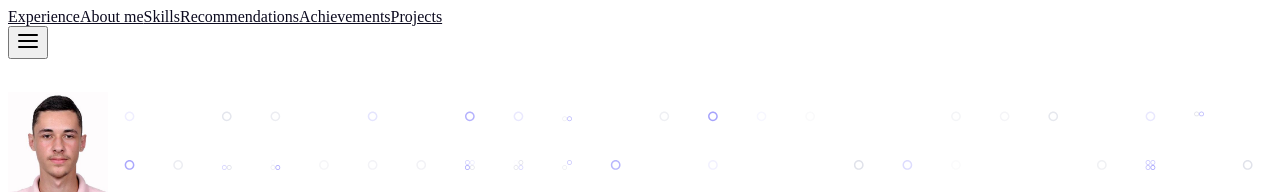
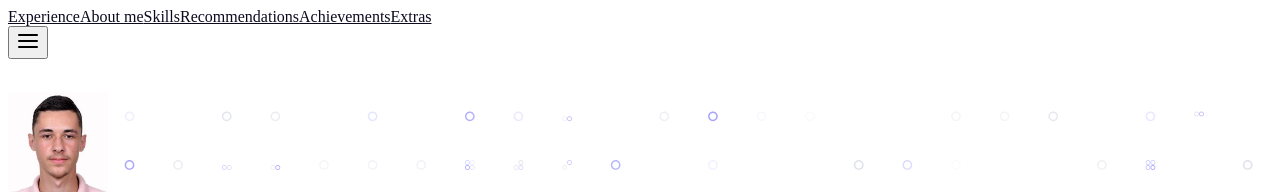
Before and after one commit to RuanScherer/my-site, a Next.js app: page / in a window 1280 px wide. Shown: the top 194 px of the page. Built offline with nearby package versions, Linux system fonts and the light colour scheme.

Commit message:
feat: add extras section

```diff
--- a/components/AchievementsSection.js
+++ b/components/AchievementsSection.js
@@ -29,7 +29,7 @@ export const AchievementsSection = () => {
           Click to turn the cards
         </h3>
 
-        <ul className="grid grid-cols-1 md:grid-cols-2 lg:grid-cols-3 gap-6 font-medium list-none w-full">
+        <ul className="grid grid-cols-1 md:grid-cols-2 lg:grid-cols-3 gap-6 font-medium list-none w-full mb-8">
           { awardsAndRecongition.map(item => (
             <AchievementCard
               title={item.title}
@@ -41,7 +41,7 @@ export const AchievementsSection = () => {
         </ul>
 
         <button
-          className="md:hidden text-gray-200 text-base md:text-lg xl:text-xl font-medium shadow-lg rounded-full px-4 py-1 transform transition hover:translate-y-1 hover:shadow-md hover:bg-gray-50"
+          className="md:hidden text-gray-200 text-base md:text-lg xl:text-xl font-medium shadow-lg rounded-full px-4 py-1 transform transition hover:translate-y-1 hover:shadow-md"
           style={{ backgroundColor: "var(--dark-blue-900)" }}
           onClick={handleToggleSeeMore}
         >
--- /dev/null
+++ b/components/ExtrasSection.js
@@ -0,0 +1,46 @@
+import { motion } from "framer-motion"
+import { CustomContainer } from "../components/CustomContainer"
+import { opacityAnimation } from '../constants'
+
+export const ExtrasSection = () => {
+  return (
+    <motion.section id="extras" {...opacityAnimation}>
+      <CustomContainer className="pt-32 grid grid-cols-1 md:grid-cols-6 gap-8 md:gap-10">
+        <div className="col-span-3 xl:col-span-4 m-auto">
+          <h2 className="mb-6 text-2xl md:text-3xl xl:text-4xl font-extrabold">
+            Some extras...
+          </h2>
+
+          <p className="md:text-lg xl:text-xl leading-relaxed font-medium text-justify">
+            I like too much to share knowledge I have and one of the ways I found to do that is writing posts in a blog like Medium.
+            Check my profile in Medium and read my posts! Maybe you find something that interests you.
+          </p>
+        </div>
+
+        <div className="flex flex-col items-center justify-center col-span-3 xl:col-span-2 rounded-2xl p-5 m-auto border shadow-xl text-center transform hover:shadow-lg hover:translate-y-1 transition transition-250">
+          <div
+            className="w-20 md:w-24 xl:w-28 h-20 md:h-24 xl:h-28 mb-6 bg-cover bg-center rounded-full"
+            style={{ backgroundImage: "url(/images/medium-photo.jpeg)" }}
+          />
+
+          <h3 className="mb-2 text-lg md:text-xl xl:text-2xl font-bold">
+            Ruan Scherer
+          </h3>
+
+          <p className="mb-4 text-base md:text-lg xl:text-xl font-medium">
+            Full Stack Developer. Passionate about technology. Let's talk?
+          </p>
+
+          <a
+            href="https://medium.com/@ruan.vscherer"
+            target="_blank"
+            className="text-gray-200 text-sm md:text-base xl:text-lg font-medium shadow-lg rounded-full px-4 py-1 duration-200 hover:opacity-90"
+            style={{ backgroundColor: "var(--dark-blue-900)" }}
+          >
+            Go to Ruan's Medium
+          </a>
+        </div>
+      </CustomContainer>
+    </motion.section>
+  )
+}
--- a/components/WorkTogether.js
+++ b/components/WorkTogether.js
@@ -8,7 +8,7 @@ const WorkTogether = () => {
     <motion.section className="pt-24" {...opacityAnimation}>
       <CustomContainer>
         <div
-          className="mx-auto space-y-4 rounded-xl shadow-xl p-5 md:p-6 xl:p-8 transform hover:-translate-y-1 transition transition-250"
+          className="mx-auto space-y-4 rounded-xl shadow-xl p-5 md:p-6 xl:p-8 transform hover:translate-y-1 transition duration-200"
           style={{
             backgroundColor: "var(--blue-900)",
             width: "fit-content"
--- a/data/index.js
+++ b/data/index.js
@@ -20,8 +20,8 @@ export const menuLinks = [
     name: "Achievements"
   },
   {
-    href: "projects",
-    name: "Projects"
+    href: "extras",
+    name: "Extras"
   }
 ]
 
@@ -90,133 +90,133 @@ export const skills = [
   }
 ]
 
-export const jobs = [
-  {
-    image: "philips.svg",
-    name: "Philips",
-    role: "Programador Full Stack",
-    content: "Iniciei em março de 2020 como estagiário e fui efetivado em outubro do mesmo ano. Esse é meu emprego atual, eu ajudo as pessoas desenvolvendo um sistema para a área da saúde usando Javascript, Java, Delphi e PL/SQL."
-  },
-  {
-    image: "autoaprova.svg",
-    name: "AutoAprova",
-    role: "Programador Web Full Stack",
-    content: "Trabalhei no AutoAprova temporariamente (3 meses) como freelancer desenvolvendo uma plataforma web para financiamento de veículos usando tecnologias como Adonis.js, React e MongoDB."
-  },
-  {
-    image: "logo.svg",
-    name: "Freelance",
-    role: "Programador Full Stack Web",
-    content: "Antes de começar a trabalhar em qualquer empresa eu desenvolvi alguns websites para comércios pequenos com finalidade de obter experiência. É um trabalho que gosto muito e ainda venho fazendo quando surgem oportunidades.",
-  }
-]
+// export const jobs = [
+//   {
+//     image: "philips.svg",
+//     name: "Philips",
+//     role: "Programador Full Stack",
+//     content: "Iniciei em março de 2020 como estagiário e fui efetivado em outubro do mesmo ano. Esse é meu emprego atual, eu ajudo as pessoas desenvolvendo um sistema para a área da saúde usando Javascript, Java, Delphi e PL/SQL."
+//   },
+//   {
+//     image: "autoaprova.svg",
+//     name: "AutoAprova",
+//     role: "Programador Web Full Stack",
+//     content: "Trabalhei no AutoAprova temporariamente (3 meses) como freelancer desenvolvendo uma plataforma web para financiamento de veículos usando tecnologias como Adonis.js, React e MongoDB."
+//   },
+//   {
+//     image: "logo.svg",
+//     name: "Freelance",
+//     role: "Programador Full Stack Web",
+//     content: "Antes de começar a trabalhar em qualquer empresa eu desenvolvi alguns websites para comércios pequenos com finalidade de obter experiência. É um trabalho que gosto muito e ainda venho fazendo quando surgem oportunidades.",
+//   }
+// ]
 
-export const projects = [
-  {
-    id: "konectando",
-    name: "Konectando",
-    color: '#00C2CB',
-    type: "Projeto em Equipe",
-    repository: "github.com/RuanScherer/konectando-platform",
-    description: "Uma plataforma web que conecta pessoas que precisam de dispositivos eletrônicos para educação a distância com pessoas que possuem eletrônicos não utilizados e podem doá-los.",
-    logo: "konectando.svg",
-    explanation: [
-      "Com a pandemia do COVID-19, a equipe encontrou um novo desafio: a inclusão de alunos com baixa condição financeira na educação a distância. Pensamos em como poderíamos ajudar esses alunos a continuar estudando sem serem prejudicados e tendo os mesmos recursos que os outros. Nessa linha, tivemos a ideia de desenvolver uma plataforma que auxiliasse no engajamento em doações de eletrônicos para educação a distância, então nasceu a Konectando.",
-      "Na plataforma, o papel da comunidade é simples: navegar entre as instituições cadastradas que estão recebendo doações, escolher uma, obter as informações necessárias na própria plataforma e agendar um horário com o pré-cadastro da doação.",
-      "As instituições, por sua vez, recebem/administram as doações, fornecem informações de contato e localização e repassam essas doações aos alunos que realmente precisam delas (porque elas sabem quem os alunos precisam).",
-    ],
-    stack: [
-      {
-        name: 'Node.js',
-        image: 'nodejs.svg'
-      },
-      {
-        name: 'SQL',
-        image: 'sql.svg',
-      },
-      {
-        name: 'Vue',
-        image: 'vue.svg',
-      },
-      {
-        name: 'HTML & CSS',
-        image: 'htmlcss.svg',
-      }
-    ]
-  },
-  {
-    id: "opafood",
-    name: "OpaFood!",
-    color: '#F87652',
-    type: "Projeto em Equipe",
-    soon: true,
-    repository: "github.com/RuanScherer/opa-food",
-    description: "Uma solução completa para restaurantes pensando em experiência do usuário, segurança pandêmica, sustentabilidade e agilidade. A solução cobre desde o momento em que o usuário faz a reserva até o momento em que a conta é paga.",
-    logo: "opafood.svg",
-    explanation: [
-      "Pensando em propor soluções para a área gastronômica, principalmente durante a pandemia, a equipe encontrou alguns pontos para trabalhar: segurança, experiência do usuário e agregação de valor aos restaurantes. Trabalhando nisso, desenvolvemos um protótipo de aplicação mobile que atenderia o cliente (do restaurante) desde o momento da reserva da mesa até o pagamento.",
-      "De qualquer lugar, o usuário pode navegar entre os restaurantes da plataforma, encontrando o que mais gosta e tendo a possibilidade de reservar mesa (pensando em evitar aglomerações).",
-      "Além disso, ao chegar ao restaurante ele escaneia um QR Code encontrado na mesa, que abrirá o cardápio do restaurante e a partir daí é possível fazer e acompanhar seus pedidos (self-service: menos contato com garçons e sem tempo de espera para ser atendido).",
-      "Por fim, quando o usuário decidir, poderá visualizar a sua comanda e pagar a conta através do próprio aplicativo (sem aglomerações em filas ou contato com cobradores)."
-    ],
-    stack: [
-      {
-        name: 'Node.js',
-        image: 'nodejs.svg'
-      },
-      {
-        name: 'Typescript',
-        image: 'typescript.svg'
-      },
-      {
-        name: 'NoSQL',
-        image: 'nosql.svg',
-      },
-      {
-        name: 'React',
-        image: 'react.svg',
-      },
-      {
-        name: 'HTML & CSS',
-        image: 'htmlcss.svg',
-      }
-    ]
-  },
-  {
-    id: "mecsystem",
-    name: "MecSystem",
-    color: '#0088cc',
-    type: "Projeto em Equipe",
-    repository: "github.com/RuanScherer/MecSystem_Mobile",
-    description: "Sistema de ponto eletrônico completo incluindo sistema embarcado, aplicação mobile, desktop e web, ambos com foco em acessibilidade para pessoas com deficiência e sustentabilidade.",
-    logo: "mecsystem.png",
-    explanation: [
-      "Nesse projeto, a ideia da equipe não era apenas criar um sistema de ponto eletrônico, mas torná-lo sustentável e acessível.",
-      "Desenvolvemos uma aplicação desktop onde os administradores podem gerenciar cadastros de funcionários, registros de ponto e relatórios (que podem ser impressos em braille para pessoas com deficiência visual).",
-      "Na aplicação mobile, cada funcionário pode visualizar os principais dados de seu cadastro e todos os seus registros de ponto. O aplicativo possui vídeos de ajuda para o uso do aplicativo em linguagem de sinais para pessoas com deficiência auditiva que costumam ter problemas de alfabetização.",
-      "Na aplicação web é onde o funcionário pode visualizar seu espelho de ponto (sem a necessidade de impressão para cada funcionário), e lá ele pode aceitar ou rejeitar o que foi apresentado. Relatórios sobre as respostas dos funcionários e/ou questões pendentes em relação ao espelho de ponto serão enviados aos administradores.",
-      "E, claro, desenvolvemos um sistema embarcado onde a é feita a marcação do ponto usando cartões RFID."
-    ],
-    stack: [
-      {
-        name: 'HTML & CSS',
-        image: 'htmlcss.svg',
-      },
-      {
-        name: 'PHP',
-        image: 'php.svg',
-      },
-      {
-        name: 'Arduino',
-        image: 'arduino.svg',
-      },
-      {
-        name: 'SQL',
-        image: 'sql.svg',
-      }
-    ]
-  }
-]
+// export const projects = [
+//   {
+//     id: "konectando",
+//     name: "Konectando",
+//     color: '#00C2CB',
+//     type: "Projeto em Equipe",
+//     repository: "github.com/RuanScherer/konectando-platform",
+//     description: "Uma plataforma web que conecta pessoas que precisam de dispositivos eletrônicos para educação a distância com pessoas que possuem eletrônicos não utilizados e podem doá-los.",
+//     logo: "konectando.svg",
+//     explanation: [
+//       "Com a pandemia do COVID-19, a equipe encontrou um novo desafio: a inclusão de alunos com baixa condição financeira na educação a distância. Pensamos em como poderíamos ajudar esses alunos a continuar estudando sem serem prejudicados e tendo os mesmos recursos que os outros. Nessa linha, tivemos a ideia de desenvolver uma plataforma que auxiliasse no engajamento em doações de eletrônicos para educação a distância, então nasceu a Konectando.",
+//       "Na plataforma, o papel da comunidade é simples: navegar entre as instituições cadastradas que estão recebendo doações, escolher uma, obter as informações necessárias na própria plataforma e agendar um horário com o pré-cadastro da doação.",
+//       "As instituições, por sua vez, recebem/administram as doações, fornecem informações de contato e localização e repassam essas doações aos alunos que realmente precisam delas (porque elas sabem quem os alunos precisam).",
+//     ],
+//     stack: [
+//       {
+//         name: 'Node.js',
+//         image: 'nodejs.svg'
+//       },
+//       {
+//         name: 'SQL',
+//         image: 'sql.svg',
+//       },
+//       {
+//         name: 'Vue',
+//         image: 'vue.svg',
+//       },
+//       {
+//         name: 'HTML & CSS',
+//         image: 'htmlcss.svg',
+//       }
+//     ]
+//   },
+//   {
+//     id: "opafood",
+//     name: "OpaFood!",
+//     color: '#F87652',
+//     type: "Projeto em Equipe",
+//     soon: true,
+//     repository: "github.com/RuanScherer/opa-food",
+//     description: "Uma solução completa para restaurantes pensando em experiência do usuário, segurança pandêmica, sustentabilidade e agilidade. A solução cobre desde o momento em que o usuário faz a reserva até o momento em que a conta é paga.",
+//     logo: "opafood.svg",
+//     explanation: [
+//       "Pensando em propor soluções para a área gastronômica, principalmente durante a pandemia, a equipe encontrou alguns pontos para trabalhar: segurança, experiência do usuário e agregação de valor aos restaurantes. Trabalhando nisso, desenvolvemos um protótipo de aplicação mobile que atenderia o cliente (do restaurante) desde o momento da reserva da mesa até o pagamento.",
+//       "De qualquer lugar, o usuário pode navegar entre os restaurantes da plataforma, encontrando o que mais gosta e tendo a possibilidade de reservar mesa (pensando em evitar aglomerações).",
+//       "Além disso, ao chegar ao restaurante ele escaneia um QR Code encontrado na mesa, que abrirá o cardápio do restaurante e a partir daí é possível fazer e acompanhar seus pedidos (self-service: menos contato com garçons e sem tempo de espera para ser atendido).",
+//       "Por fim, quando o usuário decidir, poderá visualizar a sua comanda e pagar a conta através do próprio aplicativo (sem aglomerações em filas ou contato com cobradores)."
+//     ],
+//     stack: [
+//       {
+//         name: 'Node.js',
+//         image: 'nodejs.svg'
+//       },
+//       {
+//         name: 'Typescript',
+//         image: 'typescript.svg'
+//       },
+//       {
+//         name: 'NoSQL',
+//         image: 'nosql.svg',
+//       },
+//       {
+//         name: 'React',
+//         image: 'react.svg',
+//       },
+//       {
+//         name: 'HTML & CSS',
+//         image: 'htmlcss.svg',
+//       }
+//     ]
+//   },
+//   {
+//     id: "mecsystem",
+//     name: "MecSystem",
+//     color: '#0088cc',
+//     type: "Projeto em Equipe",
+//     repository: "github.com/RuanScherer/MecSystem_Mobile",
+//     description: "Sistema de ponto eletrônico completo incluindo sistema embarcado, aplicação mobile, desktop e web, ambos com foco em acessibilidade para pessoas com deficiência e sustentabilidade.",
+//     logo: "mecsystem.png",
+//     explanation: [
+//       "Nesse projeto, a ideia da equipe não era apenas criar um sistema de ponto eletrônico, mas torná-lo sustentável e acessível.",
+//       "Desenvolvemos uma aplicação desktop onde os administradores podem gerenciar cadastros de funcionários, registros de ponto e relatórios (que podem ser impressos em braille para pessoas com deficiência visual).",
+//       "Na aplicação mobile, cada funcionário pode visualizar os principais dados de seu cadastro e todos os seus registros de ponto. O aplicativo possui vídeos de ajuda para o uso do aplicativo em linguagem de sinais para pessoas com deficiência auditiva que costumam ter problemas de alfabetização.",
+//       "Na aplicação web é onde o funcionário pode visualizar seu espelho de ponto (sem a necessidade de impressão para cada funcionário), e lá ele pode aceitar ou rejeitar o que foi apresentado. Relatórios sobre as respostas dos funcionários e/ou questões pendentes em relação ao espelho de ponto serão enviados aos administradores.",
+//       "E, claro, desenvolvemos um sistema embarcado onde a é feita a marcação do ponto usando cartões RFID."
+//     ],
+//     stack: [
+//       {
+//         name: 'HTML & CSS',
+//         image: 'htmlcss.svg',
+//       },
+//       {
+//         name: 'PHP',
+//         image: 'php.svg',
+//       },
+//       {
+//         name: 'Arduino',
+//         image: 'arduino.svg',
+//       },
+//       {
+//         name: 'SQL',
+//         image: 'sql.svg',
+//       }
+//     ]
+//   }
+// ]
 
 export const socialLinks = [
   {
--- a/pages/index.js
+++ b/pages/index.js
@@ -9,6 +9,7 @@ import { OverviewAboutMe } from "../components/OverviewAboutMe"
 import { SkillsSection } from "../components/SkillsSection"
 import { AchievementsSection } from "../components/AchievementsSection"
 import { RecommendationsSection } from "../components/RecommendationsSection"
+import { ExtrasSection } from "../components/ExtrasSection"
 
 export default function Home() {
   return (
@@ -25,7 +26,9 @@ export default function Home() {
 
       <AchievementsSection />
 
-      <motion.section {...opacityAnimation} id="projects" className="pt-52 space-y-12 flex flex-col">
+      <ExtrasSection />
+
+      {/* <motion.section {...opacityAnimation} id="projects" className="pt-52 space-y-12 flex flex-col">
         <h1 className="text-center text-3xl md:text-4xl font-extrabold relative w-full ">
           Meus Projetos
           <br/>
@@ -53,7 +56,7 @@ export default function Home() {
             )
           )}
         </ul>
-      </motion.section>
+      </motion.section> */}
 
       <WorkTogether/>
     </>
```
Also changed, not shown: public/images/medium-photo.jpeg (added).
